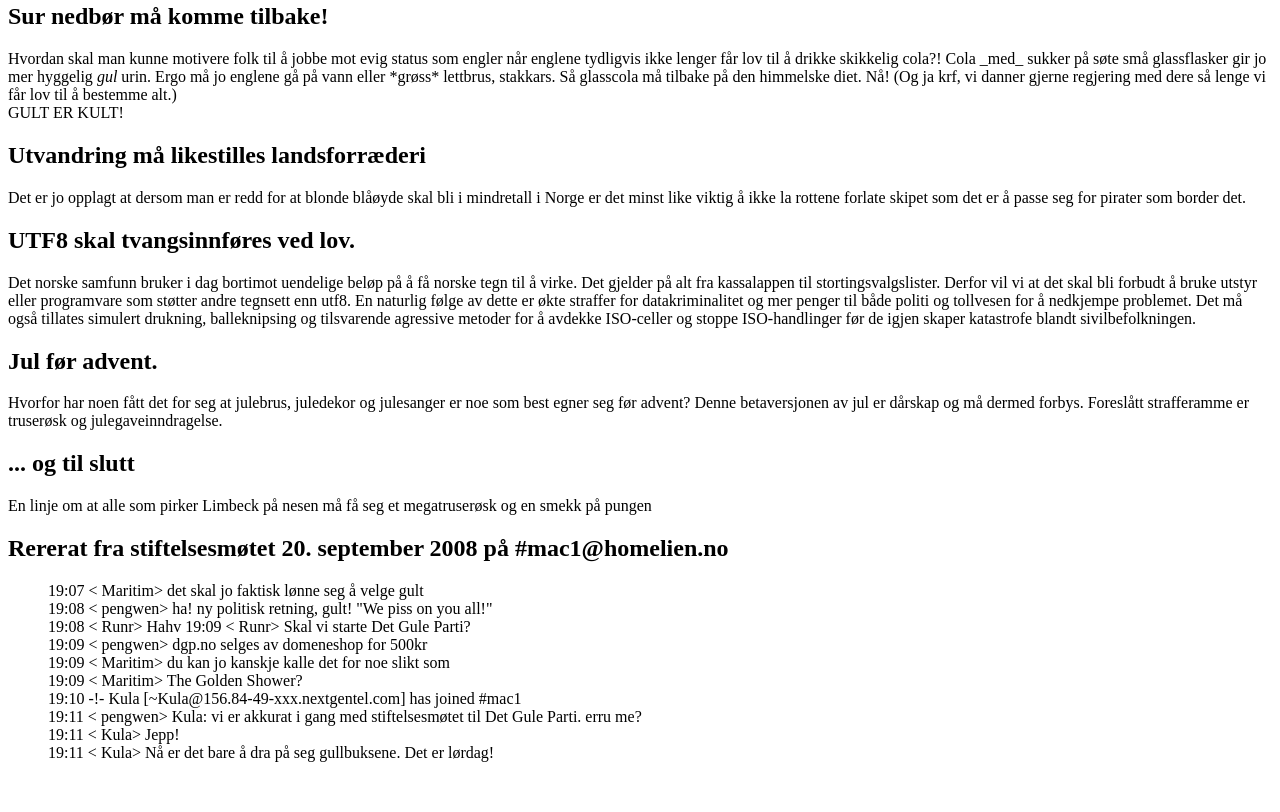
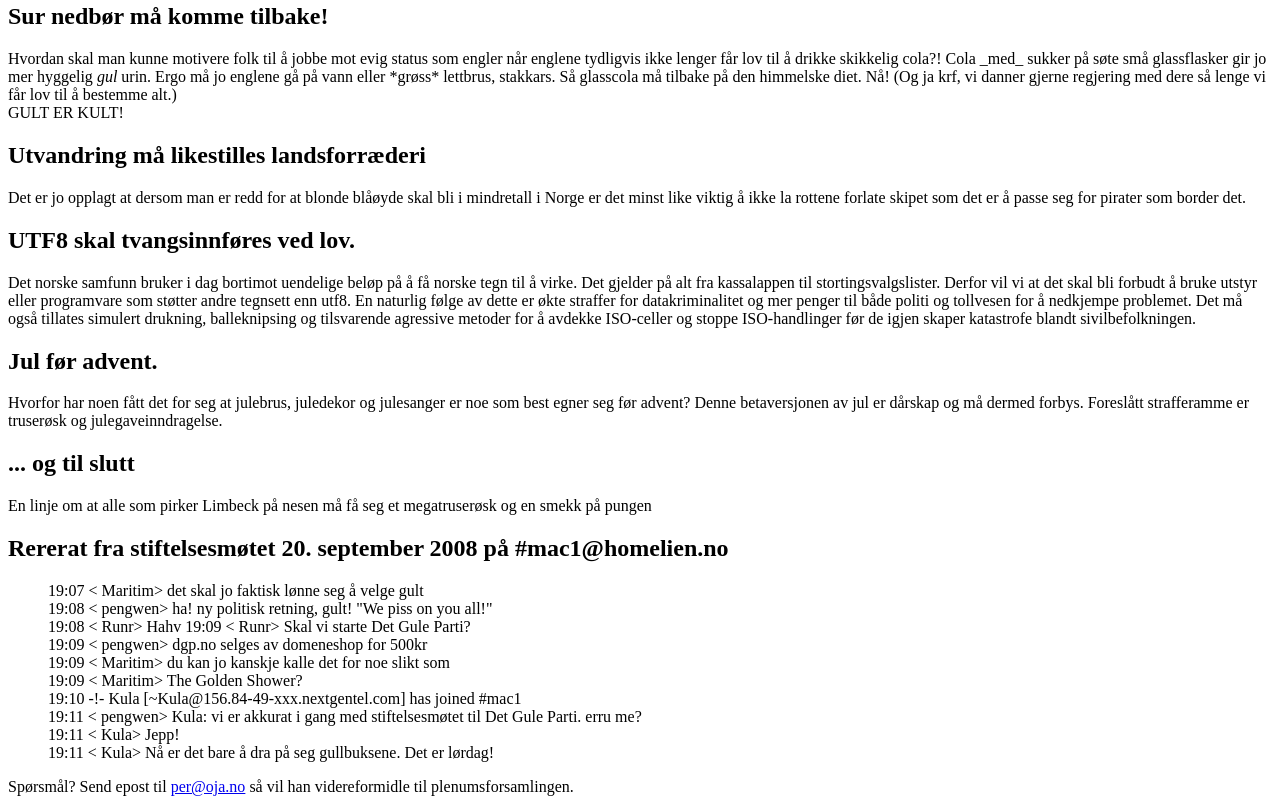
Before and after one commit to per-henrik/degule.eu, a plain HTML site: page index.html in a window 1280 px wide. Shown: the part 2223-3035 px from the top of the page. Before the commit the page ends 3001 px from the top, so only its background shows below. Drawn offline with Linux system fonts and the light colour scheme.

Commit message:
added footer

```diff
--- a/index.html
+++ b/index.html
@@ -225,5 +225,11 @@
 	</blockquote>
 </article>
 
+<footer>
+	<p>
+		Spørsmål? Send epost til <a href="mailto:per@oja.no">per@oja.no</a> så vil han videreformidle til plenumsforsamlingen.
+	</p>
+</footer>
+
 </body>
 </html>
```
